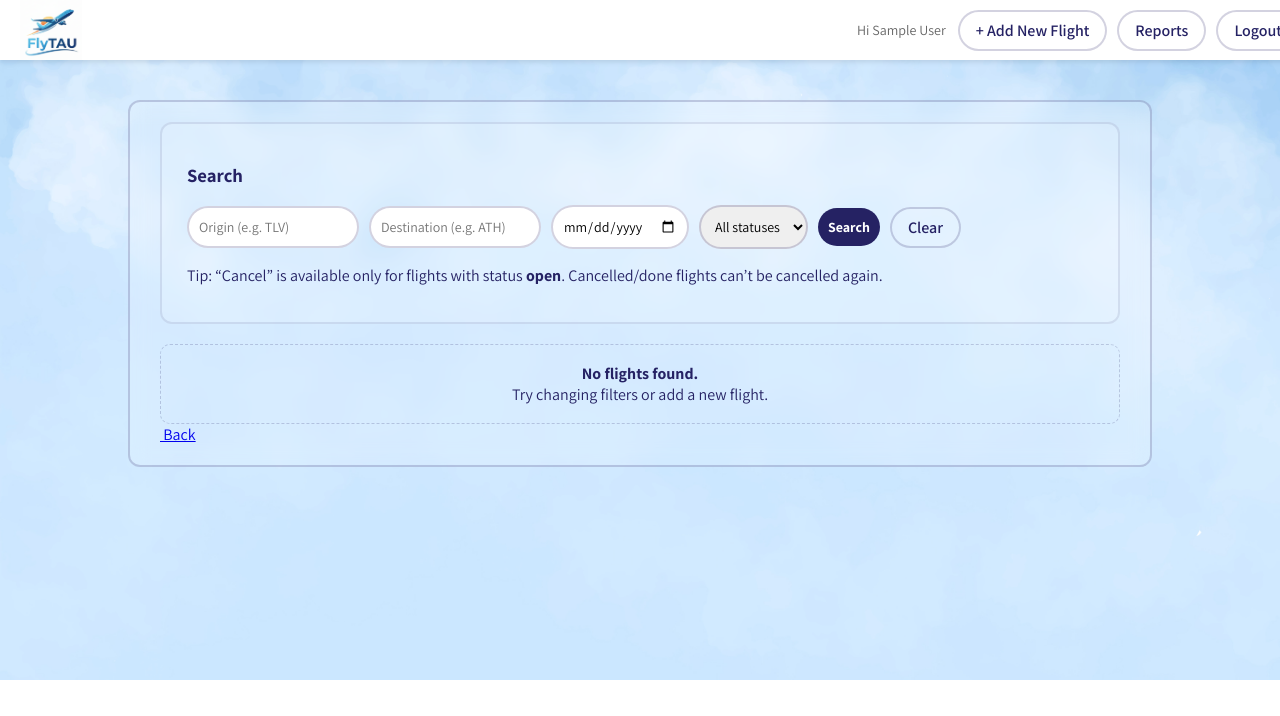
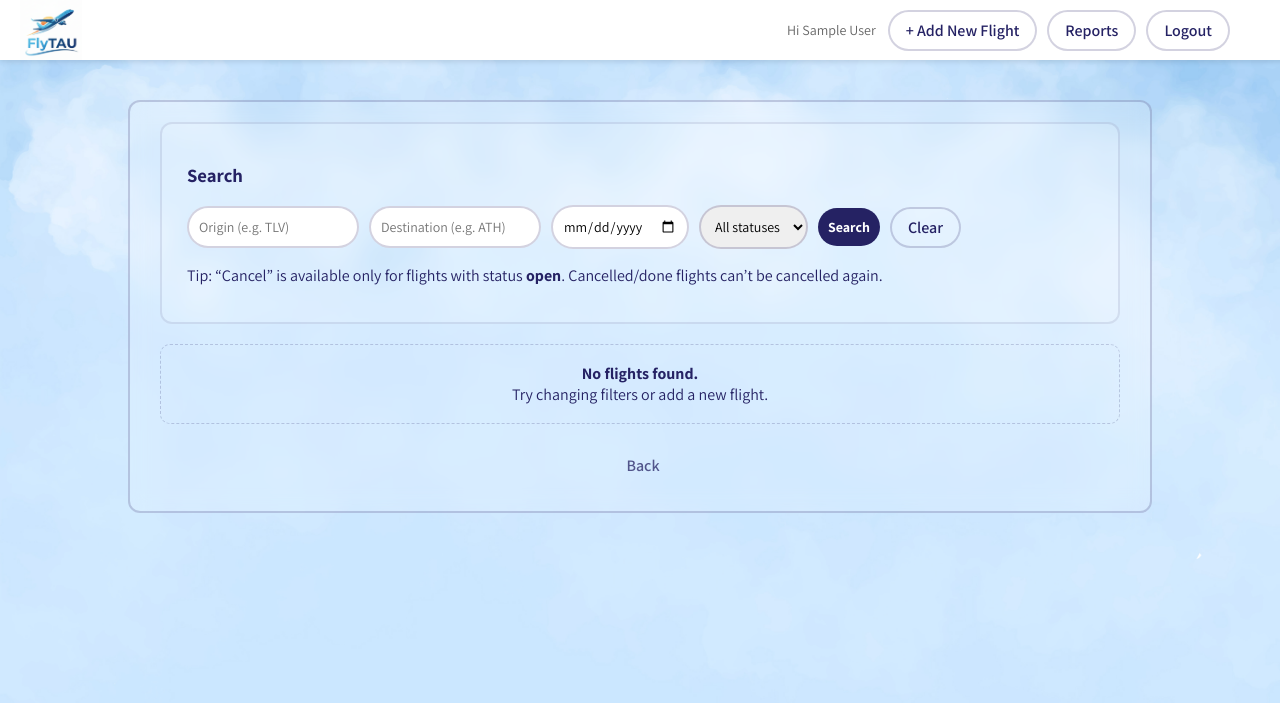
Before and after one commit to Ellibrinker/FlyTAU, a Flask app: page /admin/flights in a window 1280 px wide. Shown: the top 716 px of the page. Run offline with Flask 3, Linux system fonts and the light colour scheme; the visitor is signed in with stand-in values (Sample User, id 1); data that the repository does not hold is empty; some libraries are stand-ins or nearby versions.

Commit message:
Update admin_flights.css

```diff
--- a/static/admin_flights.css
+++ b/static/admin_flights.css
@@ -12,6 +12,13 @@
   padding: 0 20px;
   box-shadow: 0 2px 5px rgba(0,0,0,0.1);
   z-index: 1000;
+}
+
+.topbar-right {
+  display: flex;
+  align-items: center;
+  gap: 12px;
+  padding-right: 70px;
 }
 
 .top-bar .logo-link {
@@ -90,6 +97,20 @@ body {
   background-color: rgba(37,34,99,0.1);
   border-color: rgb(37,34,99);
   transform: translateY(-1px);
+}
+
+input:hover,
+input:focus {
+    border-color: #252264;
+    box-shadow: 0 0 5px rgba(37, 34, 100, 0.4);
+    transition: border-color 0.3s ease, box-shadow 0.3s ease;
+}
+
+select:hover,
+select:focus {
+    border-color: #252264;
+    box-shadow: 0 0 5px rgba(37, 34, 100, 0.4);
+    transition: border-color 0.3s ease, box-shadow 0.3s ease;
 }
 
 /* Row layout */
@@ -205,3 +226,30 @@ th {
   font-size: 24px;
   color: #28a745;
 }
+
+.footer {
+    margin-top: 16px;
+    text-align: center;
+    margin: 25px 0 15px;
+}
+
+.footer a {
+    display: inline-flex;
+    align-items: center;
+    gap: 6px;
+    color: #252264;
+    text-decoration: none;
+    font-size: 16px;
+    font-weight: 600;
+    opacity: 0.75;
+    transition: opacity 0.2s ease, transform 0.2s ease;
+}
+
+.footer i {
+    font-size: 20px;
+}
+
+.footer a:hover {
+    opacity: 1;
+    transform: translateX(-2px);
+}
```
